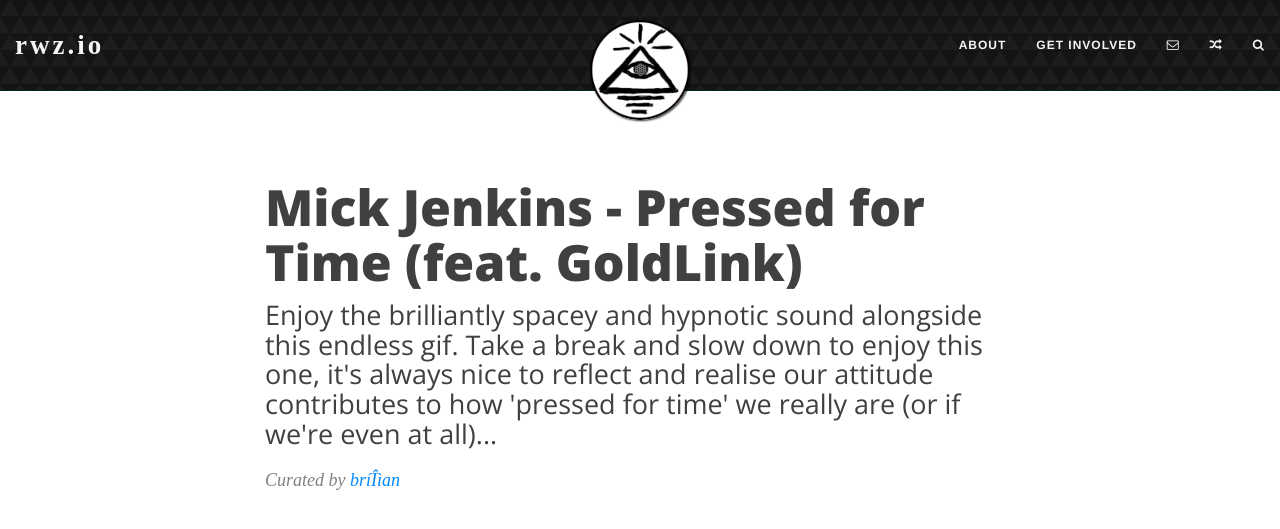
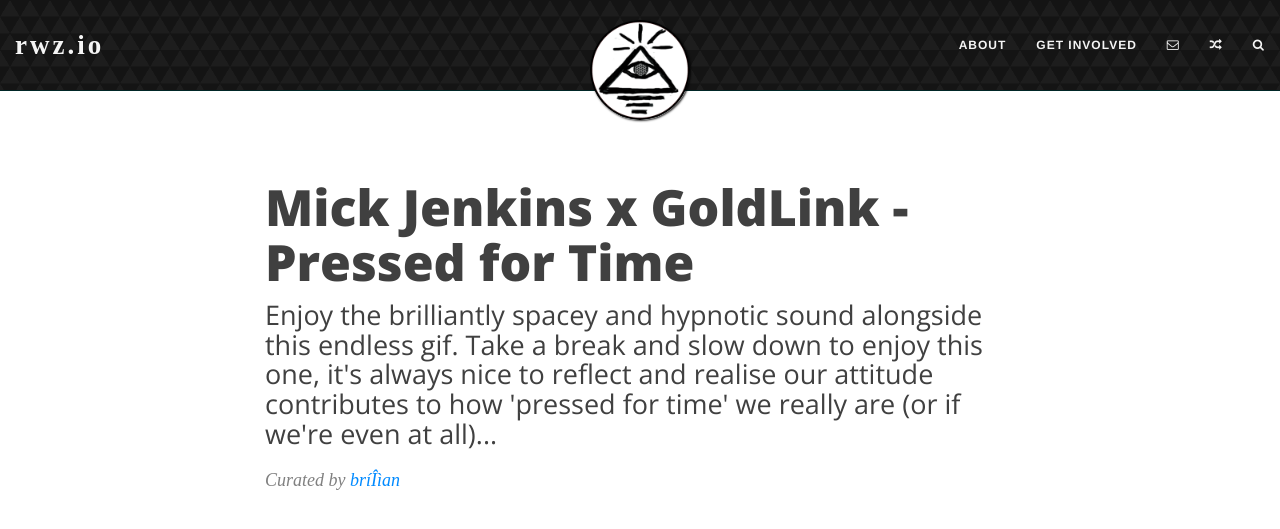
Before and after one commit to rhymeswithzion/rwz-test, a Jekyll site: the page built from _posts/2017-09-12-mick-jenkins-pressed-for-time.md, in a window 1280 px wide and 900 px high, cut to the strip 0-597 px from the top of the window. Shown: the top 529 px of the strip. Built offline with Jekyll 4.4.1, drawn with Linux system fonts in a browser that asks for light colours; some web fonts are replaced; comment, search, counter and statistics services are not loaded.

Commit message:
Create 2017-09-12-mick-jenkins-pressed-for-time.md

```diff
--- a/_posts/2017-09-12-mick-jenkins-pressed-for-time.md
+++ b/_posts/2017-09-12-mick-jenkins-pressed-for-time.md
@@ -1,7 +1,7 @@
 ---
 layout: post
 published: true
-title: Mick Jenkins - Pressed for Time (feat. GoldLink)
+title: Mick Jenkins x GoldLink - Pressed for Time
 date: '2017-02-27'
 subtitle: >-
   Enjoy the brilliantly spacey and hypnotic sound alongside this endless gif.
@@ -12,7 +12,7 @@
 ---
 <br>
 <div style="text-align:center"><img src="https://media.giphy.com/media/3oKIPwv9exqYPaB03K/giphy.gif" width="333" height="333" frameBorder="0" /></div>
-
+<br>
 <iframe width="100%" height="150" scrolling="no" frameborder="no" src="https://w.soundcloud.com/player/?url=https%3A//api.soundcloud.com/tracks/311029941&amp;color=%23008b8b&amp;auto_play=false&amp;hide_related=false&amp;show_comments=false&amp;show_user=false&amp;show_reposts=false&amp;visual=true"></iframe>
 <br>
 <h5 style="text-align: center;">
```
